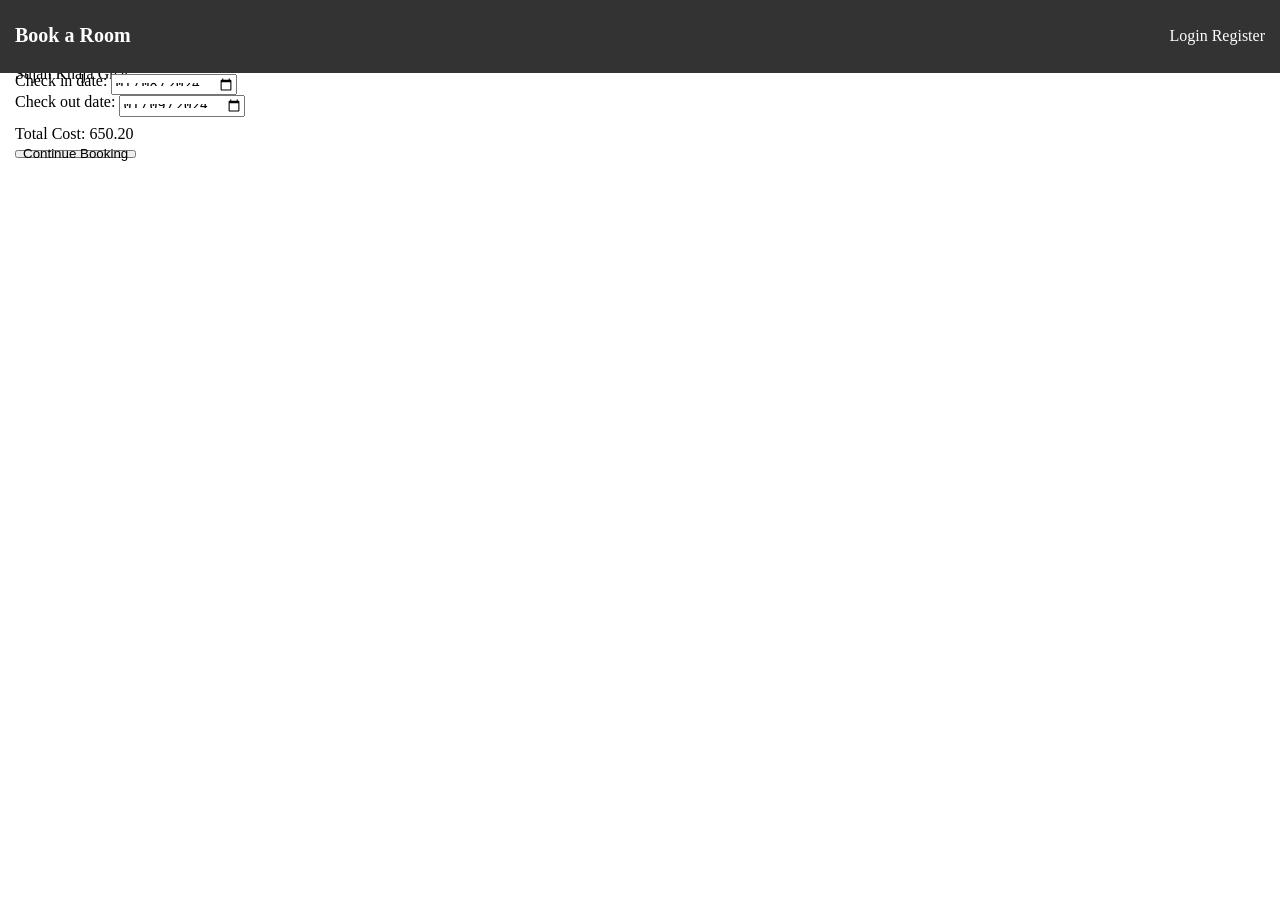
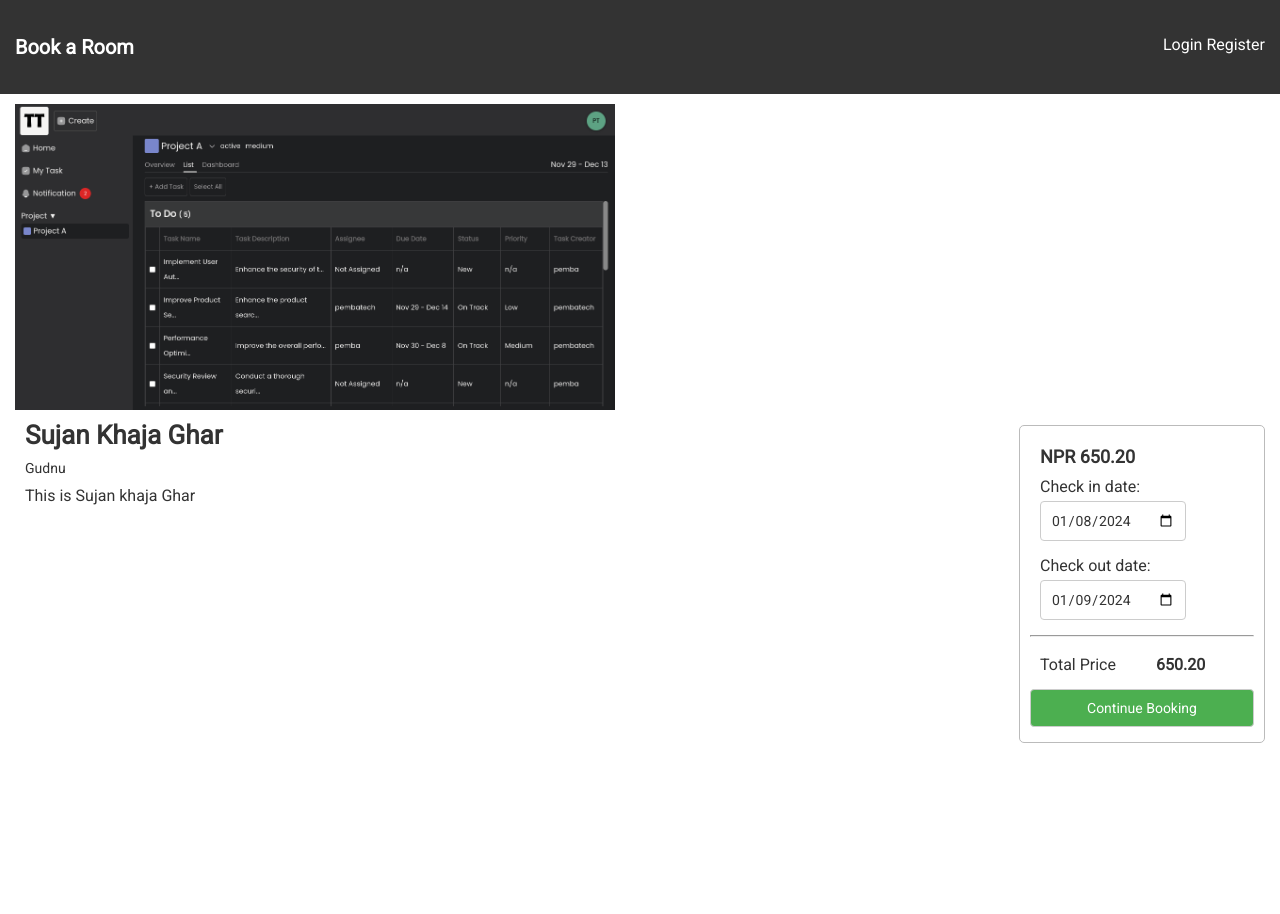
Before and after one commit to pembattech/book-a-room, a Django app: a page that uses templates/base.html in a window 1280 px wide. Before the commit the page ends 161 px from the top, so only its background shows below. Run offline with Django 5.2, Linux system fonts and the light colour scheme; data comes from the database, SQL or seed files in the repository; both versions use the stored data as it was after the commit.

Commit message:
Update templates and styles.

```diff
--- a/base/templates/base/index.html
+++ b/base/templates/base/index.html
@@ -5,6 +5,6 @@
 
 {% block content %}
 
-<h1>Hello world</h1>
+{% include "hotel/hotels.html" %}
 
 {% endblock content %}
--- a/book_a_room/settings.py
+++ b/book_a_room/settings.py
@@ -124,8 +124,10 @@ AUTH_USER_MODEL = 'user.CustomUser'
 # https://docs.djangoproject.com/en/5.0/howto/static-files/
 
 STATIC_URL = '/static/'
-STATIC_ROOT = BASE_DIR / 'static'
-
+# STATIC_ROOT = BASE_DIR / 'static'
+STATICFILES_DIRS = [
+    BASE_DIR / "static",
+]
 MEDIA_URL = '/media/'
 MEDIA_ROOT = BASE_DIR / "media"
 
--- a/book_a_room/urls.py
+++ b/book_a_room/urls.py
@@ -30,9 +30,5 @@ urlpatterns = [
     re_path(r"^static/(?P<path>.*)$", serve, {"document_root": settings.STATIC_ROOT}),
 ]
 
-from django.contrib.staticfiles.urls import staticfiles_urlpatterns
-
 if settings.DEBUG:
     urlpatterns += static(settings.STATIC_URL, document_root=settings.STATIC_ROOT)
-else:
-    urlpatterns += staticfiles_urlpatterns()
--- a/hotel/templates/hotel/hotel_detail.html
+++ b/hotel/templates/hotel/hotel_detail.html
@@ -1,22 +1,72 @@
 {% extends "base.html" %}
+
+
+{% block title %}
+{{ hotel.name }} -
+{% endblock title %}
+
 
 {% block content %}
 
+<div class="hotel-detail-wrapper">
+
+    <div class="hotel-pics">
+        {% for img_url in image_urls %}
+
+        <img src="{{ img_url.url }}" alt="{{ hotel.name }}">
+
+        {% endfor %}
+
+    </div>
+
+    <div class="div-flex">
+
+        <div class="hotel-detail">
+
+            <p class="heading">
                 {{ hotel.name }}
+            </p>
+            <p class="hotel-info">
+                {{ hotel.address }}
+            <p class="hotel-info description">
+                {{ hotel.description }}
+            </p>
 
+        </div>
         {% if not request.user.is_corporate %}
 
         <form action="" method='post' id="reservation-form">
             {% csrf_token %}
-    {{ reservation_form }}
 
-    <p>Total Cost: <span id="total-cost">{{ hotel.price }}</span></p>
+            <div class="form-div">
+                <p class="hotel-info price">
+                    <span>
+                        NPR
+                        {{ hotel.price }}
+                    </span>
+                </p>
 
+                {{ reservation_form.as_p }}
+
+                <hr>
+
+                <div class="div-flex">
+                    <div>
+                        <p>Total Price</p>
+                    </div>
+                    <div>
+                        <p id="total-cost">{{ hotel.price }}</p>
+                    </div>
+                </div>
 
                 <button class="button-style">Continue Booking</button>
+            </div>
         </form>
 
         {% endif %}
+
+    </div>
+</div>
 
 <script src="https://code.jquery.com/jquery-3.6.4.min.js"
     integrity="sha256-oP6HI9z1XaZNBrJURtCoUT5SUnxFr8s3BzRl+cbzUq8=" crossorigin="anonymous"></script>
@@ -40,7 +90,6 @@
                 url: url,
                 data: formData,
                 success: function (data) {
-                    alert(data);
                     $('#total-cost').text(data.total_cost);
                 },
                 error: function (error) {
--- a/hotel/views.py
+++ b/hotel/views.py
@@ -3,7 +3,7 @@ from django.http import JsonResponse
 from django.views.decorators.http import require_POST
 from django.views.decorators.csrf import csrf_exempt
 
-from .models import Hotel
+from .models import Hotel, HotelImage
 from .forms import HotelForm, HotelImageFormSet, ReservationForm
 
 
@@ -36,11 +36,15 @@ def list_hotel(request):
         "hotel_form": hotel_form,
         "hotelimg_form": hotelimg_form,
     }
-    return render(request, "hotel/lst_hotel.html", context)
+    return render(request, "hotel/listing_hotel.html", context)
 
 
 def hotel_detail(request, slug):
     hotel = get_object_or_404(Hotel, slug=slug)
+    hotelimage_instance = HotelImage.objects.filter(hotel__slug = slug)
+
+    image_urls = [image.hotel_images for image in hotelimage_instance]
+    print(image_urls)
 
     if request.method == "POST":
         reservation_form = ReservationForm(request.POST)
@@ -55,7 +59,7 @@ def hotel_detail(request, slug):
     else:
         reservation_form = ReservationForm()
 
-    context = {"hotel": hotel, "reservation_form": reservation_form}
+    context = {"hotel": hotel, "reservation_form": reservation_form, 'image_urls': image_urls}
 
     return render(request, "hotel/hotel_detail.html", context)
 
--- a/static/css/styles.css
+++ b/static/css/styles.css
@@ -1,10 +1,59 @@
 * {
-    line-height: 1.5px;
+    font-family: 'Roboto', sans-serif;
+    color: #333;
 }
 
 body {
     margin: 0;
     padding: 0;
+}
+
+input,
+select,
+textarea,
+button {
+    padding: 10px;
+    margin: 5px 0;
+    border: 1px solid #ccc;
+    border-radius: 4px;
+    box-sizing: border-box;
+    font-size: 14px;
+}
+
+/* Apply specific styles for buttons */
+button {
+    background-color: #4CAF50;
+    color: #fff;
+    cursor: pointer;
+}
+
+button:hover {
+    background-color: #45a049;
+}
+
+select {
+    width: 100%;
+}
+
+textarea {
+    width: 100%;
+    resize: vertical;
+}
+
+input:disabled,
+select:disabled,
+textarea:disabled,
+button:disabled {
+    opacity: 0.7;
+    cursor: not-allowed;
+}
+
+p {
+    margin: 10px;
+}
+
+ul {
+    list-style-type: none;
 }
 
 a {
@@ -14,6 +63,11 @@ a {
 
 a:hover {
     color: #dbdbdb;
+}
+
+.div-flex {
+    display: flex;
+    gap: 20px;
 }
 
 .position-sticky {
@@ -36,5 +90,76 @@ a:hover {
 }
 
 .container-wrapper {
-    padding: 0 15px;
+    padding: 10px 15px;
+    height: 100vh;
 }
+
+/* hotels */
+
+.hotel-cards .hotel-card:hover {
+    background-color: #f1f1f1;
+}
+
+.hotel-info {
+    font-size: 14px;
+    font-weight: 400;
+}
+
+.hotel-info.price,
+.hotel-info.price span {
+    font-size: 18px;
+    font-weight: 800;
+    color: #2196F3;
+}
+
+.hotel-info.description {
+    font-size: 16px;
+}
+
+.hotel-card .hotel-pic img {
+    width: 400px;
+}
+
+/* hotel details */
+.hotel-detail-wrapper .hotel-pics img {
+    width: 600px;
+}
+
+.hotel-detail-wrapper .hotel-pics {
+    display: flex;
+    overflow-x: auto;
+    gap: 5px;
+}
+
+.hotel-detail-wrapper .heading {
+    font-size: 26px;
+}
+
+.hotel-detail-wrapper .hotel-detail {
+    flex: 2;
+}
+
+#reservation-form {
+    flex: 0.5;
+    padding: 15px 0;
+}
+
+.form-div {
+    padding: 10px;
+    border: 1px solid #bbbbbb;
+    border-radius: 5px;
+
+}
+
+#reservation-form .hotel-info.price,
+#reservation-form .hotel-info.price span {
+    color: #333;
+}
+
+#reservation-form #total-cost{
+    font-weight: 900;
+}
+
+#reservation-form .button-style {
+    width: 100%;
+}
--- a/templates/base.html
+++ b/templates/base.html
@@ -7,6 +7,9 @@
     <meta name="viewport" content="width=device-width, initial-scale=1.0">
     <title>{% block title %} {% endblock %}Book a Room</title>
     <link rel="stylesheet" href="{% static 'css/styles.css' %}">
+    <link rel="preconnect" href="https://fonts.googleapis.com">
+    <link rel="preconnect" href="https://fonts.gstatic.com" crossorigin>
+    <link href="https://fonts.googleapis.com/css2?family=Roboto&display=swap" rel="stylesheet">
 </head>
 
 <body>
```
Also changed, not shown: base/views.py (+6 -1 lines), hotel/templates/hotel/hotels.html (added, +36 -0 lines), hotel/templates/hotel/index.html (+6 -9 lines), db.sqlite3, hotel/templates/hotel/listing_hotel.html (renamed from hotel/templates/hotel/lst_hotel.html). Lines whose indentation alone changed are shown as unchanged.
